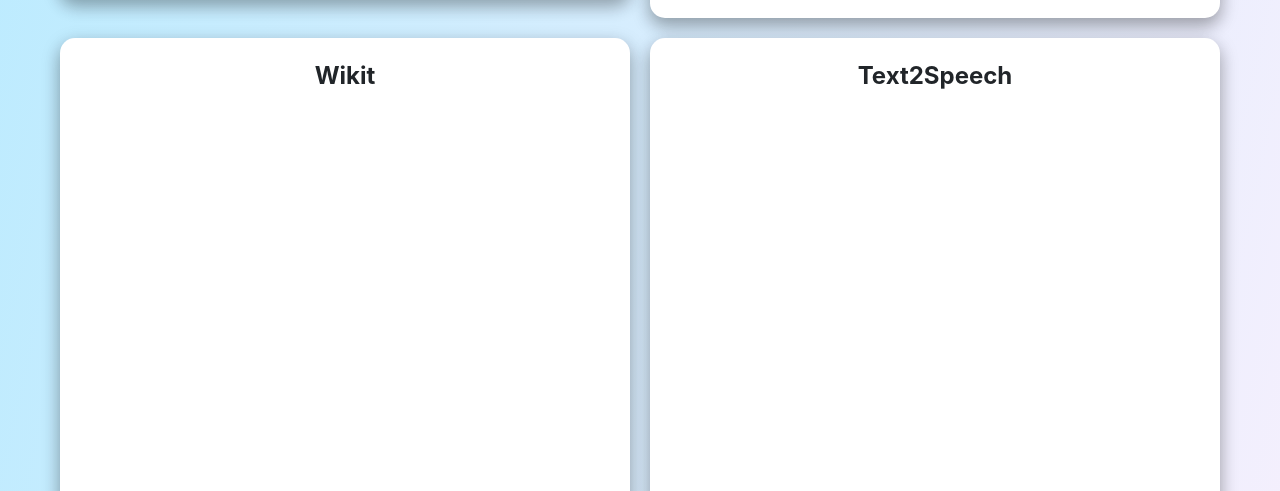
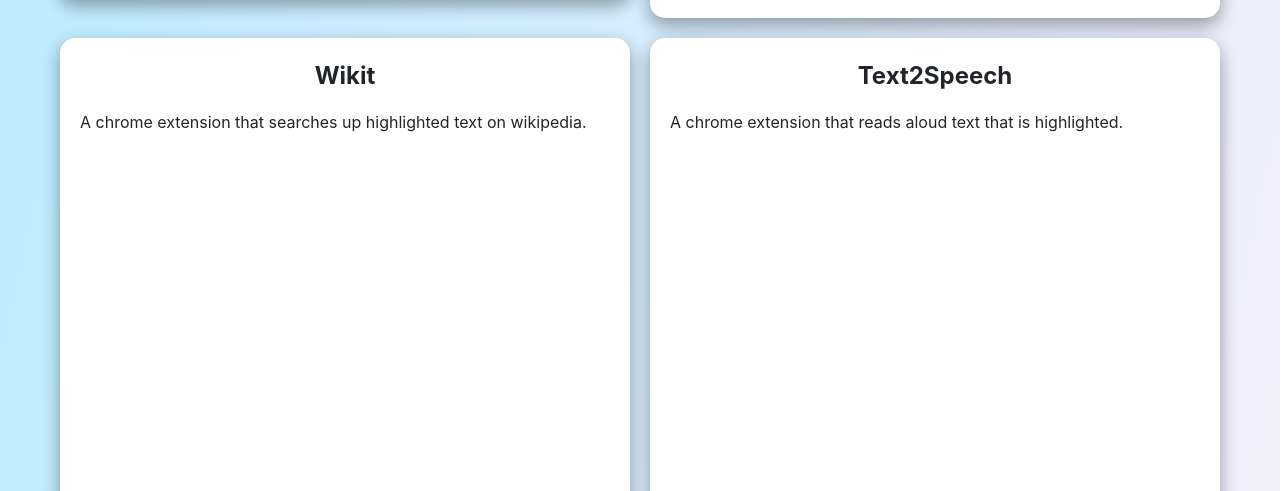
Before and after one commit to dan-builds-robots/personal-site, a plain HTML site: page index.html in a window 1280 px wide. Shown: the part 5138-5629 px from the top of the page. Drawn offline with nearby package versions, Linux system fonts and the light colour scheme.

Commit message:
Add files via upload

```diff
--- a/index.html
+++ b/index.html
@@ -778,6 +778,10 @@
             <div class="project white-bg chrome-extensions" style="height:540">
                 <p class="extra-big"><b>Wikit</b></p>
 
+                <div class='left-text'>
+                    <p>A chrome extension that searches up highlighted text on wikipedia.</p>
+                </div>
+
                 <!-- icons  -->
                 <div class="bottom p-horizontal glow">
 
@@ -801,7 +805,9 @@
             <!-- real estate appraiser -->
             <div class="project white-bg chrome-extensions" style="height:540">
                 <p class="extra-big"><b>Text2Speech</b></p>
-
+                <div class='left-text'>
+                    <p>A chrome extension that reads aloud text that is highlighted.</p>
+                </div>
                 <!-- icons  -->
                 <div class="bottom p-horizontal glow">
 
@@ -824,7 +830,7 @@
 
             <!-- ttdf project site -->
             <div class="project white-bg web-dev" style="height:580">
-                <a href="http://www.teddycares.epizy.com" target="_blank">
+                <a href="http://www.teddycares.epizy.com/" target="_blank">
                     <p class="extra-big underline"><b>Teddy The Depression Fighter Project Website</b></p>
                 </a>
                 <p class="left-text">A landing page created with HTML, CSS, Javascript, and Bootstrap to display my depression-fighting app.</p>
```
